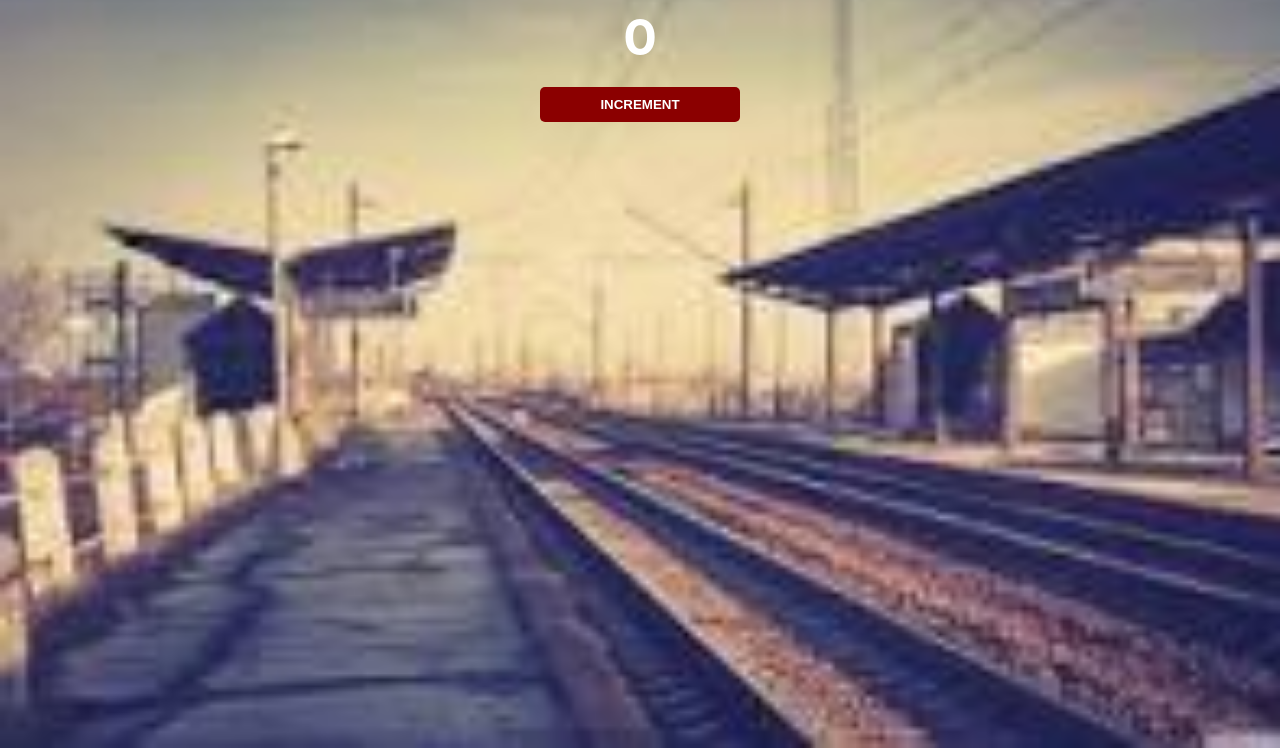
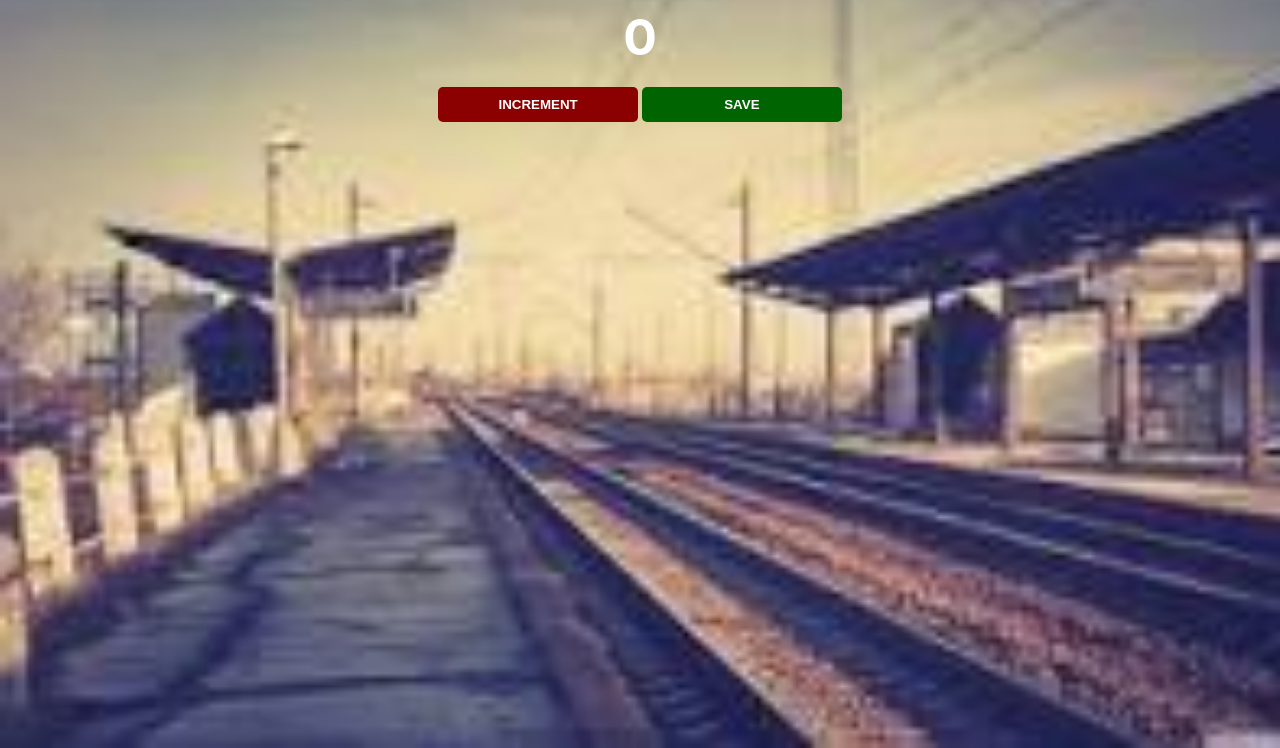
Before and after one commit to roosvelt2020/JavaScript, a plain HTML site: page Passanger Counter/passangerCounter.html in a window 1280 px wide. Shown: the part 52-800 px from the top of the page. Drawn offline with Linux system fonts and the light colour scheme.

Commit message:
make Save Button log last count to console

```diff
--- a/Passanger Counter/passangerCounter.html
+++ b/Passanger Counter/passangerCounter.html
@@ -7,6 +7,7 @@
         <h2 id="count-el">0</h2>
 
         <button id="increment-btn" onclick="increment()">INCREMENT</button>
+        <button id="save-btn" onclick="save()">SAVE</button>
         <script src="passangerCounter.js"></script>
      </body>
 </html>
--- a/Passanger Counter/passangerCounter.js
+++ b/Passanger Counter/passangerCounter.js
@@ -5,3 +5,8 @@ function increment() {
     count = count + 1
     document.getElementById("count-el").innerHTML = count
 }
+
+// save function
+function save() {
+    console.log(count)
+}
```
